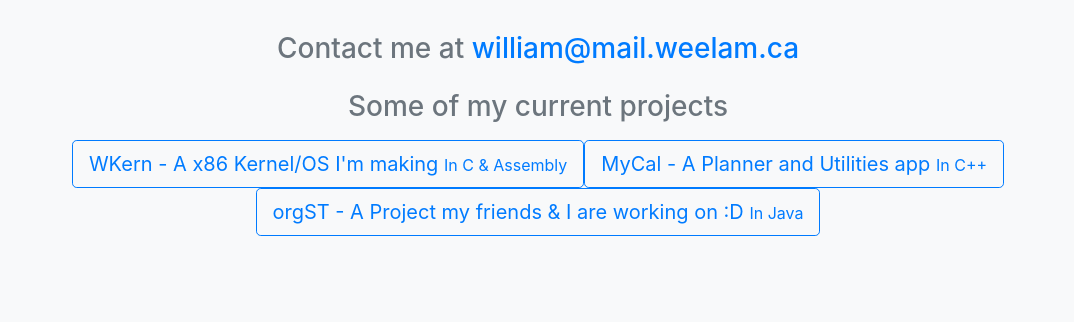
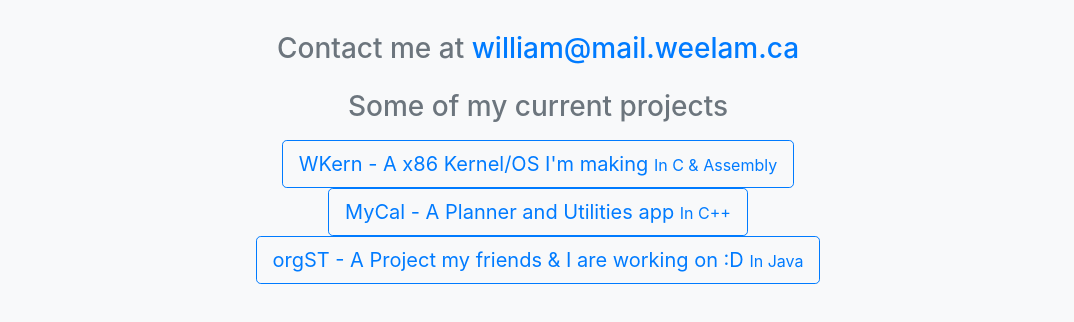
Before and after one commit to Wdboyes13/Wdboyes13.github.io, a plain HTML site: page index.html in a window 1280 px wide. Shown: the part 676-998 px from the top of the page, without its empty margins (102-1176 px from the left). Before the commit the page ends 960 px from the top, so only its background shows below. Drawn offline with nearby package versions, Linux system fonts and the light colour scheme.

Commit message:
Finally an update

```diff
--- a/index.html
+++ b/index.html
@@ -19,7 +19,7 @@
         <iframe style="border-radius:12px" src="https://open.spotify.com/embed/playlist/3MRHnXdiXISxRELvTFydgI?utm_source=generator" width="80%" height="352" frameBorder="0" allowfullscreen="" allow="autoplay; clipboard-write; encrypted-media; fullscreen; picture-in-picture" loading="lazy"></iframe>
         <h3 class="text-secondary mt-5">Contact me at <a href="mailto:william@mail.weelam.ca">william@mail.weelam.ca</a></h3>
         <h3 class="text-secondary mt-4">Some of my current projects</h2>
-        <div class="d-flex flex-wrap justify-content-center gap-2 mt-3">
+        <div class="d-flex flex-column align-items-center mt-3">
             <a class="btn btn-outline-primary btn-lg" href="https://github.com/Wdboyes13/wkern">WKern - A x86 Kernel/OS I'm making <small>In C & Assembly</small></a>
             <a class="btn btn-outline-primary btn-lg" href="https://github.com/Wdboyes13/MyCal">MyCal - A Planner and Utilities app <small>In C++</small></a>
             <a class="btn btn-outline-primary btn-lg" href="https://github.com/org-ST/orgST">orgST - A Project my friends & I are working on :D <small>In Java</small></a>
```
